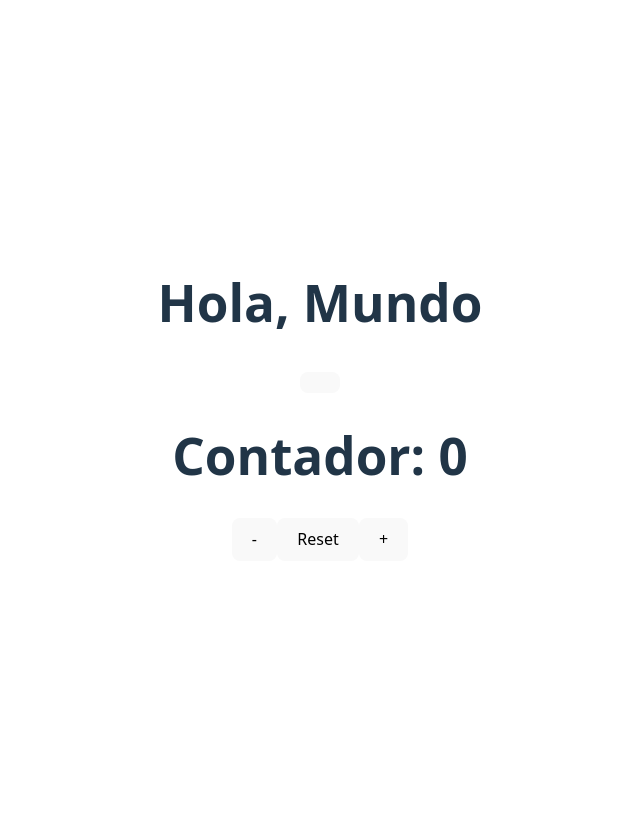
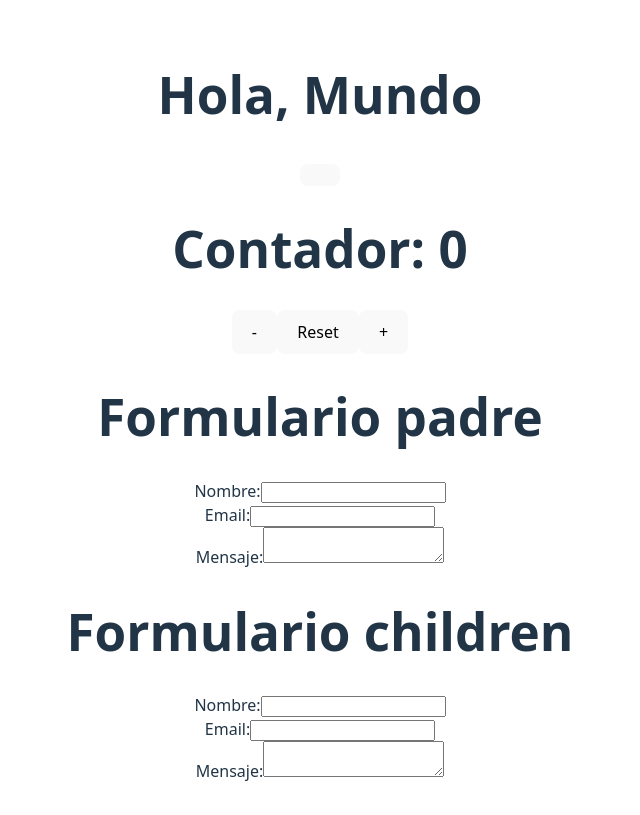
Before and after one commit to itsjp10/react-learn, a React (Vite) app in the folder hola-mundo/: page / in a window 1280 px wide. Shown: the whole page, without its empty margins (320-960 px from the left). Built offline with nearby package versions, Linux system fonts and the light colour scheme.

Commit message:
Hola mundo + counter + formulario

```diff
--- a/hola-mundo/src/App.jsx
+++ b/hola-mundo/src/App.jsx
@@ -1,11 +1,16 @@
 import './App.css'
 import Hola from './Hola.jsx'
 import Counter from './Counter.jsx'
+import Formulario from './Formulario.jsx'
 import { useState } from 'react'
 
 function App() {
   const [person, setPerson] = useState("Mundo")
   const [count, setCount] = useState(0);
+
+  const [name, setName] = useState("");
+  const [email, setEmail] = useState("");
+  const [message, setMessage] = useState("");
 
   const changeName = () =>{
     setPerson(person == "Mundo" ? "Jean" : "Mundo");
@@ -22,6 +27,22 @@ function App() {
       <button onClick={() => setCount(count-1)}>-</button>
       <button onClick={()=> setCount(0)}>Reset</button>
       <button onClick={()=> setCount(count+1)}>+</button>
+
+      {/*formulario*/}
+      <h1>Formulario padre</h1>
+            <form>
+                <label htmlFor="name">Nombre:</label>
+                <input onChange={e => setName(e.target.value)} value={name} type="text" id="name" name="name" />
+                <br />
+                <label htmlFor="email">Email:</label>
+                <input onChange={e => setEmail(e.target.value)} value={email} type="email" id="email" name="email" />
+                <br />
+                <label htmlFor="message">Mensaje:</label>
+                <textarea  onChange={e => setMessage(e.target.value)} value={message} id="message" name="message"></textarea>
+                <br />
+            </form>
+      <Formulario name={name} email={email} message={message}></Formulario>
+
     </>
   )
 }
--- /dev/null
+++ b/hola-mundo/src/Formulario.jsx
@@ -0,0 +1,21 @@
+
+function Formulario({ name, email, message}){
+    return (
+        <>
+            <h1>Formulario children</h1>
+            <form>
+                <label htmlFor="name">Nombre:</label>
+                <input value={name} type="text" id="name" name="name" />
+                <br />
+                <label htmlFor="email">Email:</label>
+                <input value={email} type="email" id="email" name="email" />
+                <br />
+                <label htmlFor="message">Mensaje:</label>
+                <textarea value={message} id="message" name="message"></textarea>
+                <br />
+            </form>
+        </>
+    )
+}
+
+export default Formulario;
```
